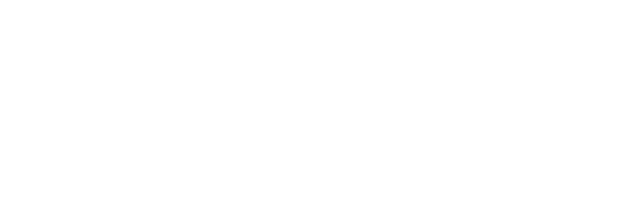
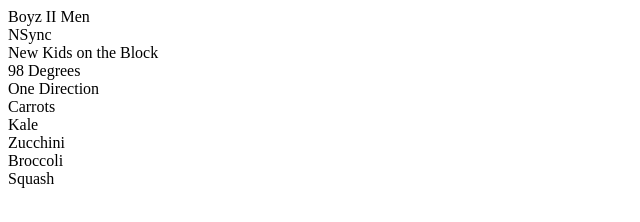
Before and after one commit to bryanhmiller/Boy-bands-and-vegetables, a plain HTML site: page index.html in a window 1280 px wide. Shown: the whole page, without its empty margins (0-640 px from the left). Drawn offline with Linux system fonts and the light colour scheme.

Commit message:
Linked boybands.js to index.html, added necessary javaScript to complete the assignment objectives.

```diff
--- a/boybands.js
+++ b/boybands.js
@@ -2,7 +2,7 @@
 var vegetables = ["Carrots", "Kale", "Zucchini", "Broccoli", "Squash"];
 
 // The number of loops to perform (what if the array changes?)
-var loopCount = 5;
+var loopCount = bands.length;
 
 // Keep track of which band we're on in the loop
 var currentBand = "";
@@ -11,19 +11,23 @@
 var currentVeggie = "";
 
 // Get a reference to the appropriate DOM element for bands
-var bandElement = document.getElementById(???);
+var bandElement = document.getElementById("boy-bands");
 
 // Get a reference to the appropriate DOM element for vegetables
-var veggieElement = ???;
+var veggieElement = document.getElementById("vegetables");
 
 // Start looping
 for (var loopTracker = 0; loopTracker < loopCount; loopTracker += 1) {
 
   // Add the band names into the correct <div>
-  currentBand = ???;
+  currentBand = bandElement.innerHTML += "<div>" + bands[loopTracker] + "</div>";
 
 
   // Add the veggie names into the correct <div>
-  currentVeggie = ???;
+  currentVeggie = veggieElement.innerHTML += "<div>" + vegetables[loopTracker] + "</div>";
 
 }
+
+// Loop through the two arrays provided (bands and vegetables) and output each
+// element in the arrays into their corresponding HTML <div> element. Ensure that
+// each item is in a block element (e.g. li, div, p. etc...)
--- a/index.html
+++ b/index.html
@@ -9,6 +9,6 @@
 
 	<div id="vegetables">
 	</div>
-
+	<script type="text/javascript" src="/boybands.js"></script>
 </body>
 </html>
```
